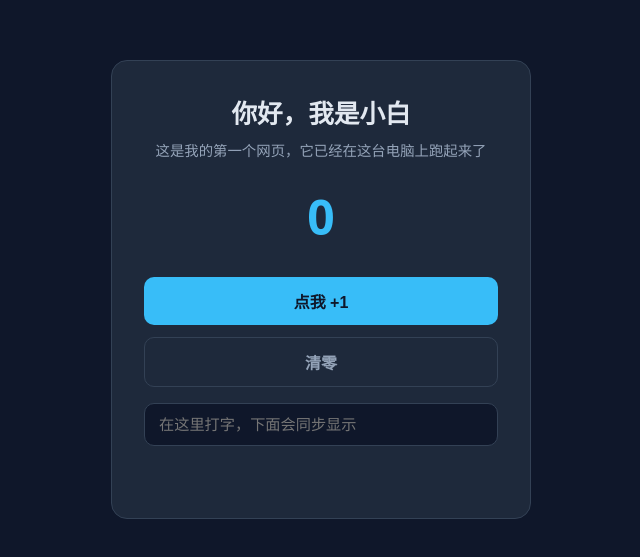
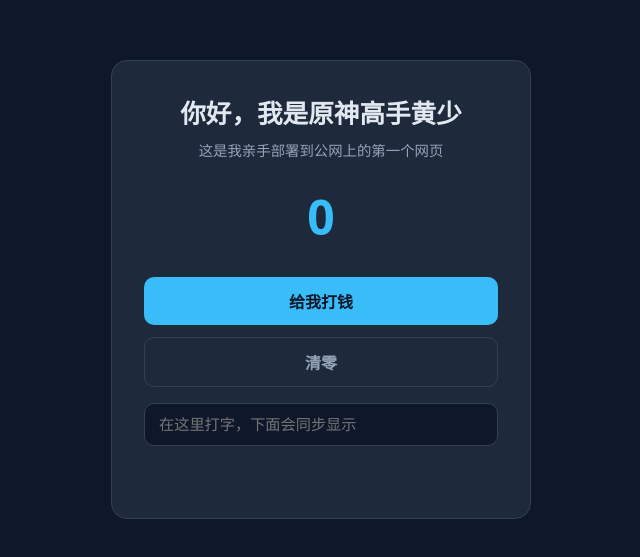
Before and after one commit to zcm12138-Bob/my-site, a plain HTML site: page index.html in a window 1280 px wide. Shown: the part 111-668 px from the top of the page, without its empty margins (319-959 px from the left). Drawn offline with Linux system fonts and the light colour scheme.

Commit message:
改成我的名字和按钮，并统一换行符

```diff
--- a/index.html
+++ b/index.html
@@ -101,12 +101,12 @@
   <div class="card">
 
     <!-- ↓↓↓ 改你的名字，就改这一行 ↓↓↓ -->
-    <h1>你好，我是小白</h1>
-    <p class="sub">这是我的第一个网页，它已经在这台电脑上跑起来了</p>
+    <h1>你好，我是原神高手黄少</h1>
+    <p class="sub">这是我亲手部署到公网上的第一个网页</p>
 
     <div class="count" id="count">0</div>
 
-    <button class="primary" onclick="add()">点我 +1</button>
+    <button class="primary" onclick="add()">给我打钱</button>
     <button class="ghost" onclick="reset()">清零</button>
 
     <input id="nameInput" placeholder="在这里打字，下面会同步显示" />
```
Also changed, not shown: 1 other file.
